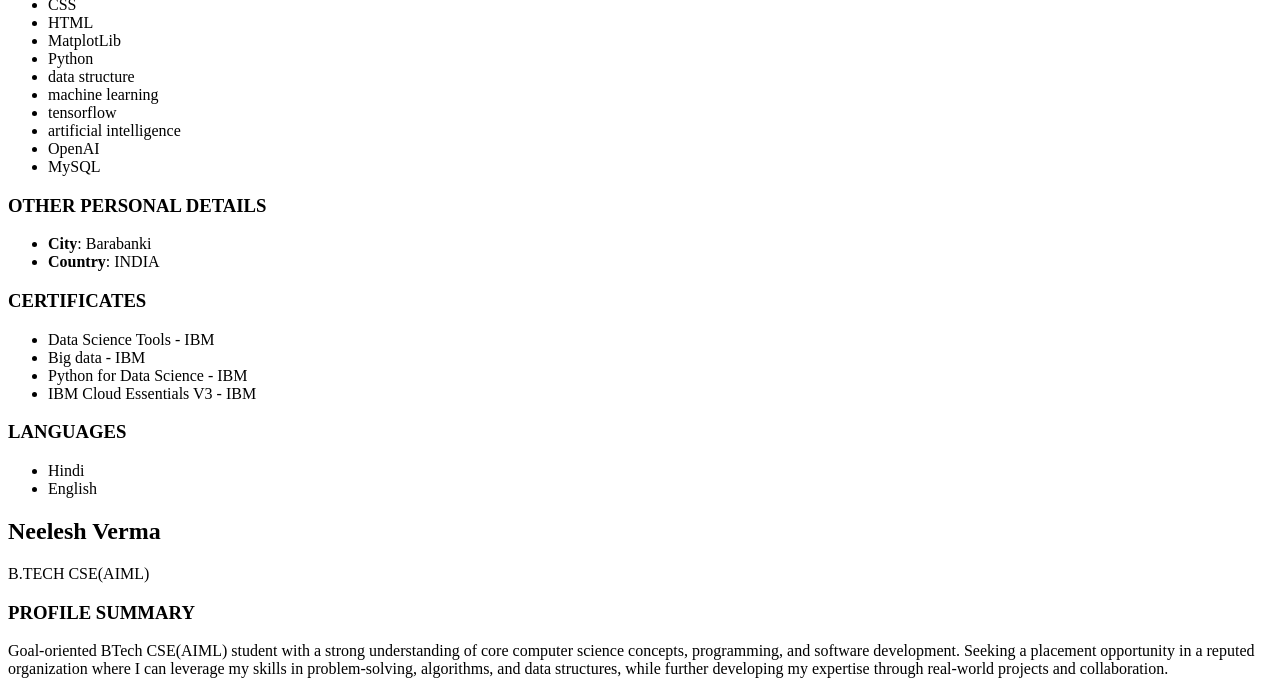
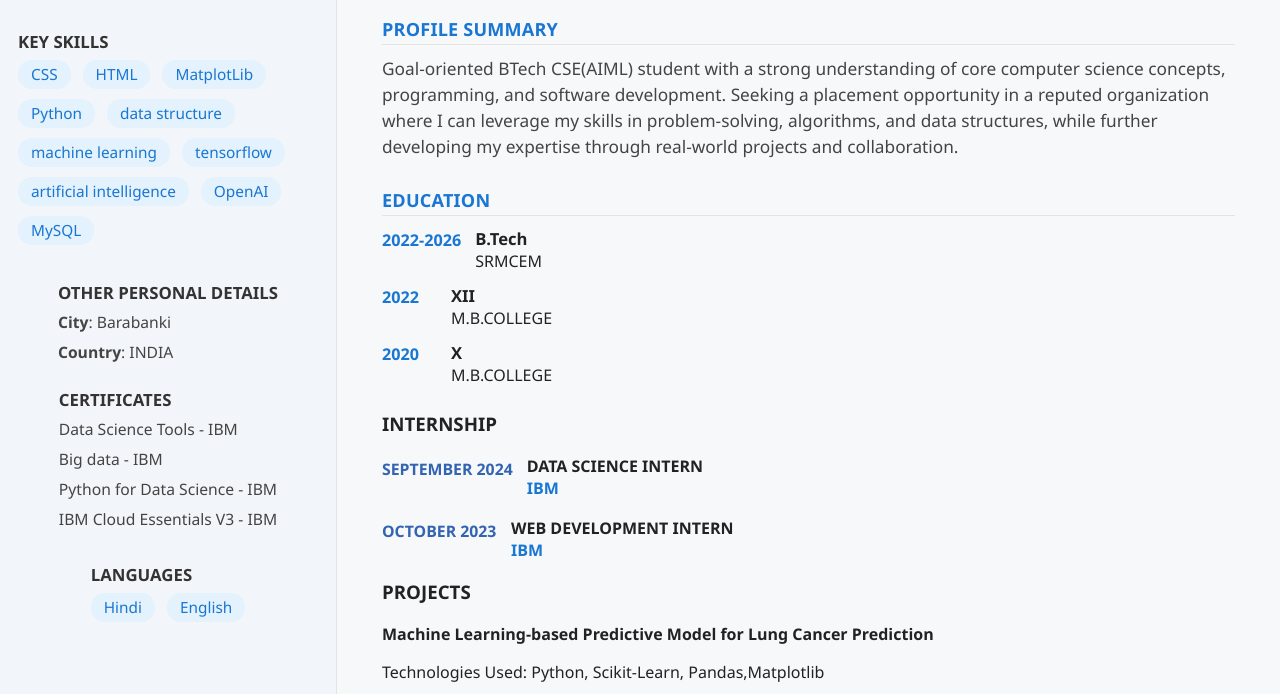
Before and after one commit to Neelesh018/portfolio, a plain HTML site: page index.html in a window 1280 px wide. Shown: the part 206-900 px from the top of the page. Drawn offline with Linux system fonts and the light colour scheme.

Commit message:
index.html

```diff
--- a/index.html
+++ b/index.html
@@ -4,7 +4,7 @@
   <meta charset="UTF-8">
   <meta name="viewport" content="width=device-width, initial-scale=1">
   <title>Your Resume - Anirudh Kumar</title>
-  <link rel="stylesheet" href="cs.css">
+  <link rel="stylesheet" href="style.css">
 </head>
 <body>
     <div class="resume-body">
```
